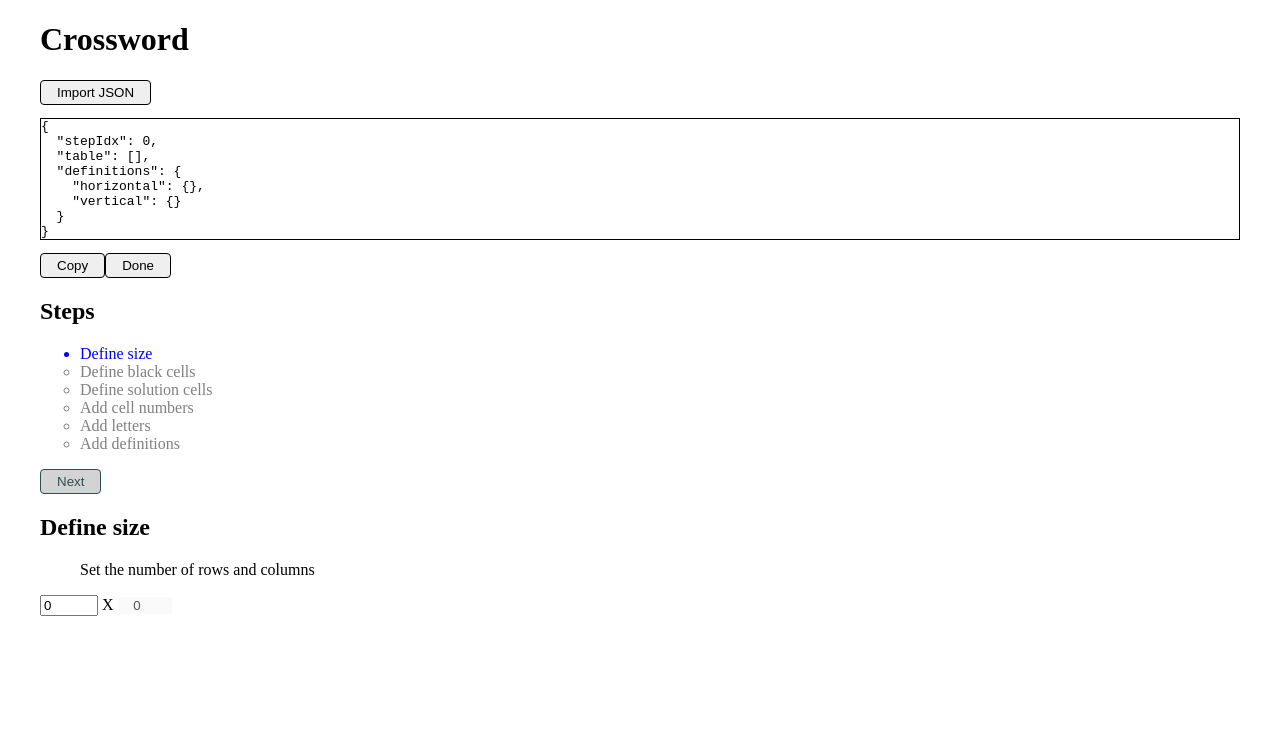
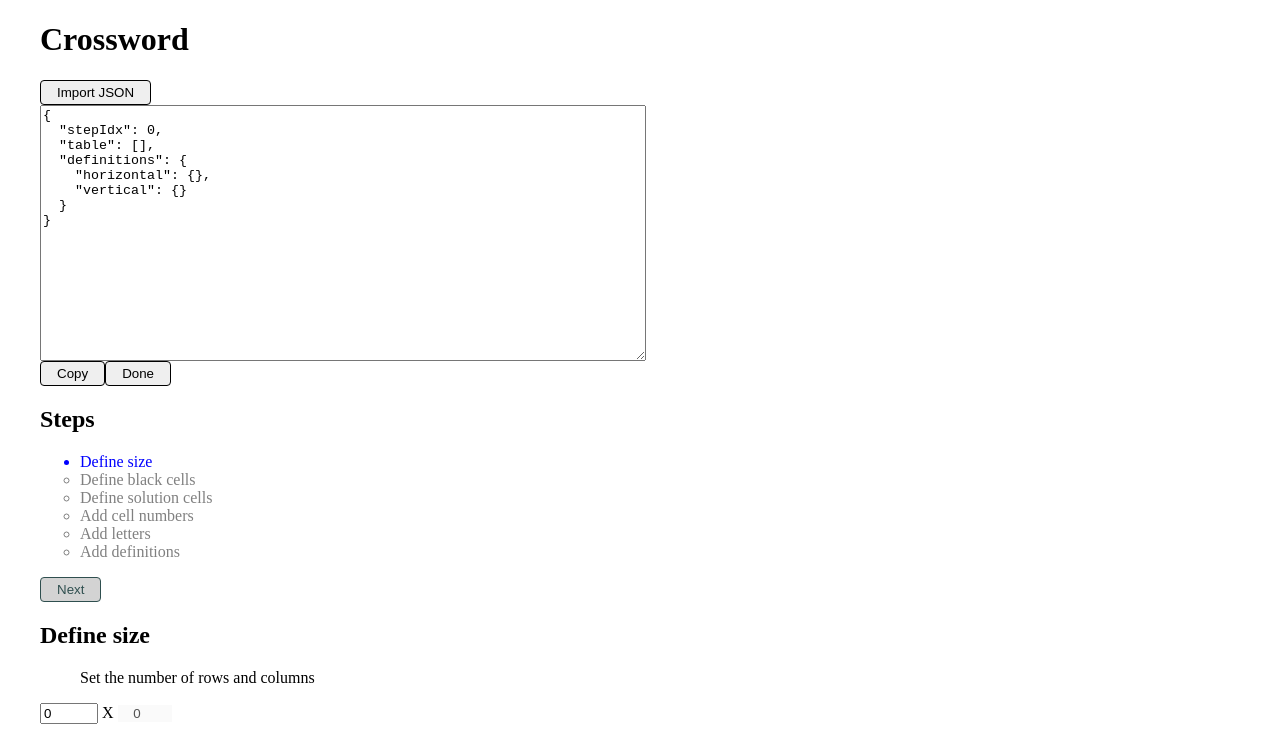
Before and after one commit to SzNagyMisu/crossword-vue, a Vue app: page / in a window 1280 px wide. Both pictures are taken after a click on the button "Export JSON". Shown: the top 756 px of the page. Built offline with nearby package versions, Linux system fonts and the light colour scheme.

Commit message:
fix copying JSON

```diff
--- a/src/components/ExportJSON.vue
+++ b/src/components/ExportJSON.vue
@@ -8,6 +8,7 @@ export default {
     data() {
         return {
             showJSON: false,
+            copyButtonText: "Copy",
         };
     },
     computed: {
@@ -18,11 +19,13 @@ export default {
                 definitions: this.definitions,
             };
         },
-        jsonString() {
-            return JSON.stringify(this.jsonObject);
-        },
         copyJSON() {
-            navigator.clipboard.writeText(this.jsonString); // TODO not working
+            const jsonContainer = this.$refs.JSONContainer;
+            jsonContainer.select();
+            navigator.clipboard.writeText(jsonContainer.value);
+            jsonContainer.blur();
+            this.copyButtonText = "Copied!";
+            setTimeout(() => this.copyButtonText = "Copy", 5000);
         },
     },
 }
@@ -31,16 +34,17 @@ export default {
 <template>
     <input v-if="!showJSON" type="button" value="Export JSON" @click="showJSON = true">
     <section v-else>
-        <pre>{{ jsonObject }}</pre>
-        <input type="button" value="Copy" @click="copyJSON">
+        <textarea ref="JSONContainer">{{ jsonObject }}</textarea>
+        <input type="button" :value="copyButtonText" @click="copyJSON">
         <input type="button" value="Done" @click="showJSON = false">
     </section>
 </template>
 
 <style scoped>
-pre {
-    border: 1px solid black;
-    max-height: 250px;
+textarea {
+    display: block;
+    min-width: 50%;
+    height: 250px;
     overflow-y: auto;
 }
 </style>
```
